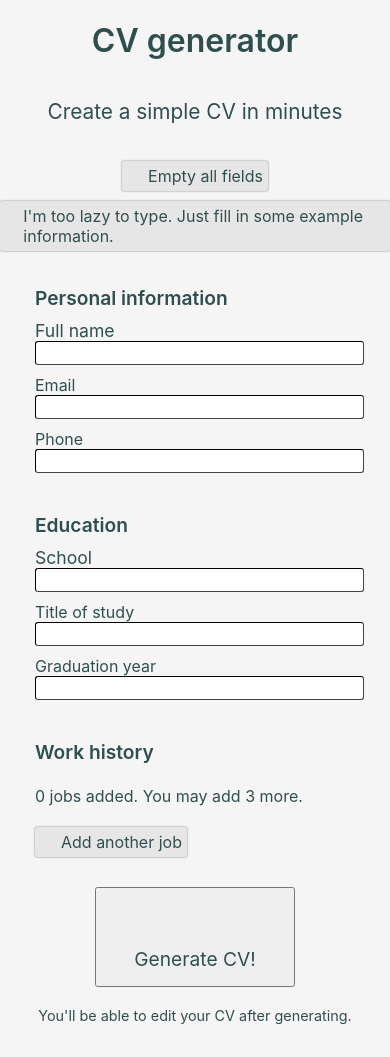
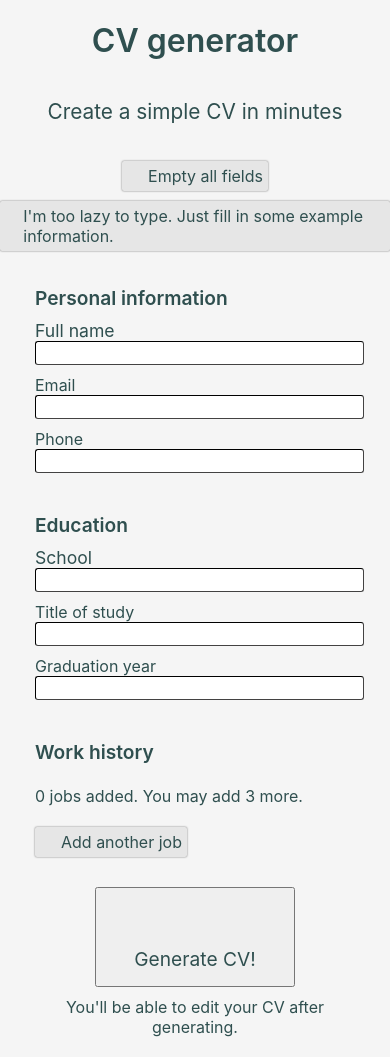
Before and after one commit to arwin4/cv, a React (Vite) app: page / in a window 390 px wide. Built offline with nearby package versions, Linux system fonts and the light colour scheme; some icons are missing; the HTML template or start-up script is replaced by a standard one; a web font is replaced by a local one.

Commit message:
Simplify revision disclaimer spacing

```diff
--- a/src/App.css
+++ b/src/App.css
@@ -160,13 +160,9 @@ input {
 
 .generate-cv-wrapper {
   display: grid;
+  row-gap: 10px;
 
   .revision-disclaimer {
     text-align: center;
-    font-size: 0.9rem;
-
-    @media (max-width: 600px) {
-      margin-top: 20px;
-    }
   }
 }
```
